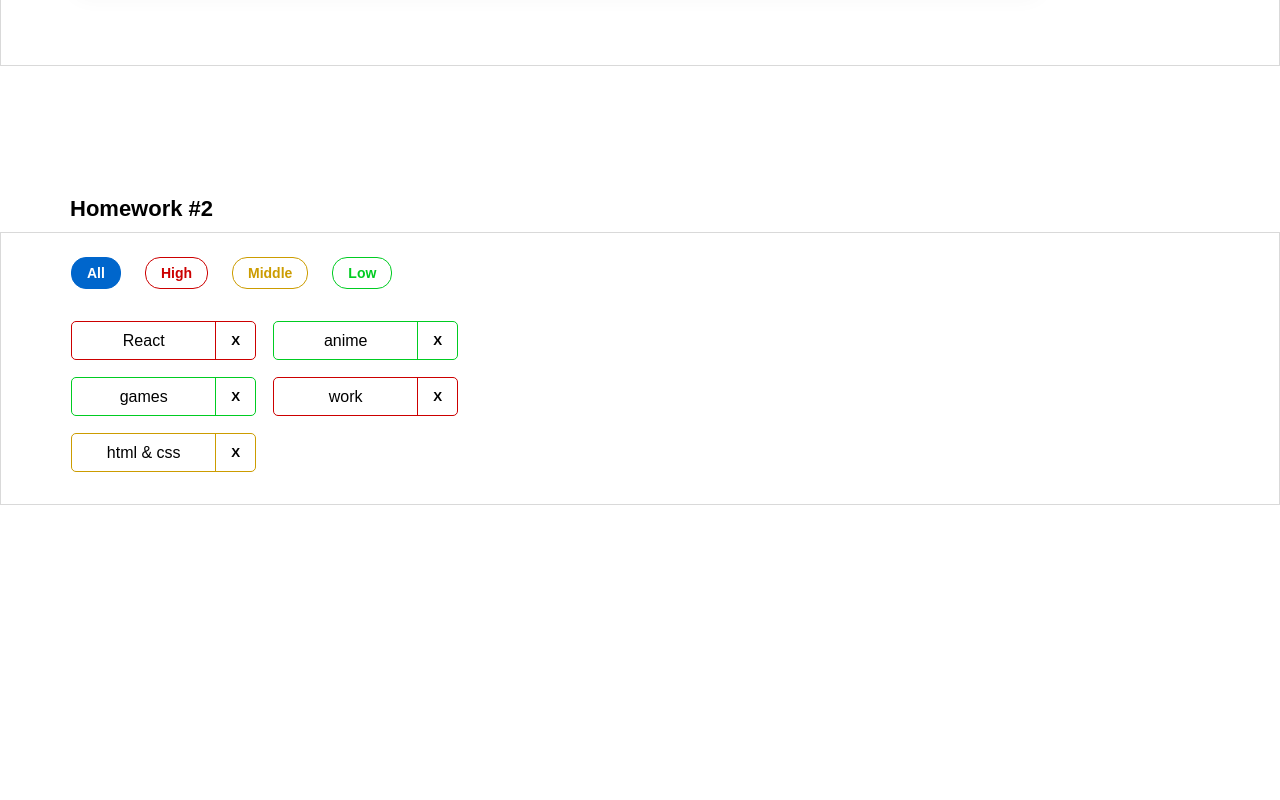
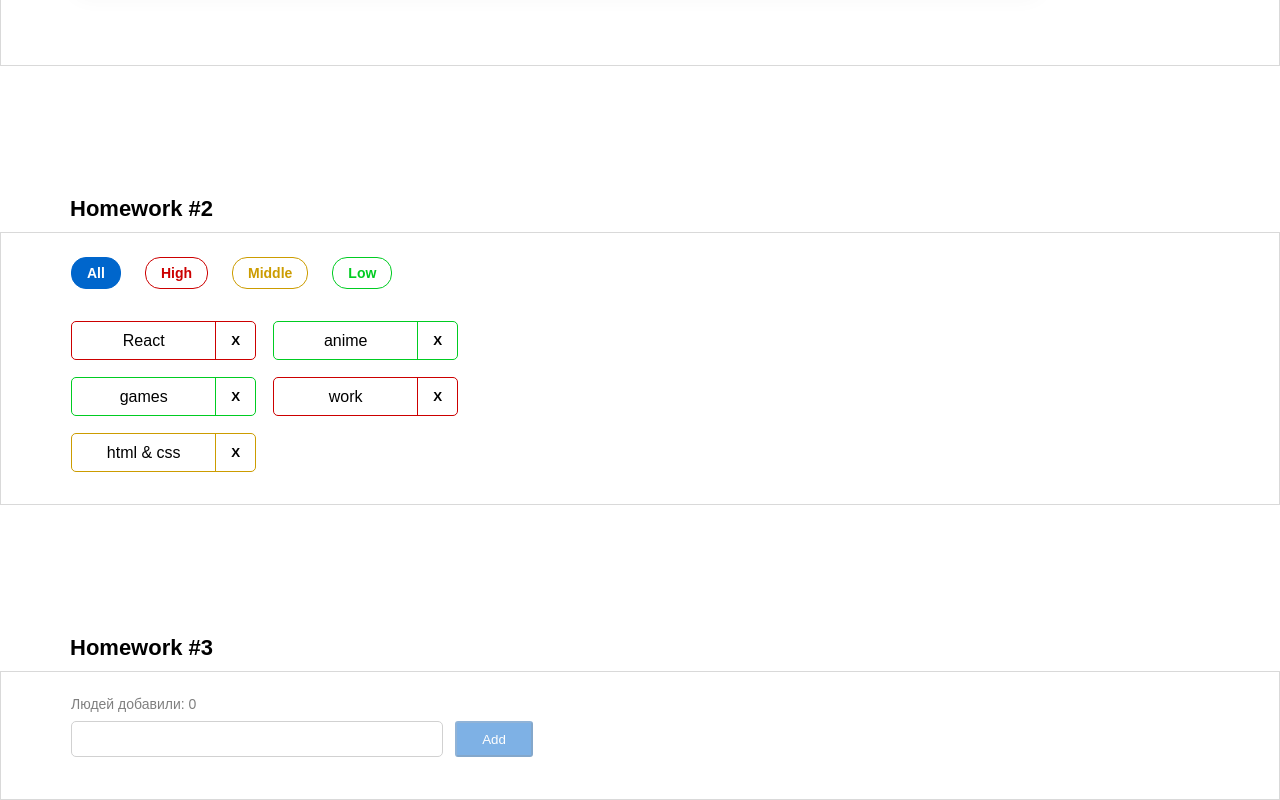
Before and after one commit to 1rko/sprint2_hw, a React (Create React App) app: page /#/pre-junior in a window 1280 px wide. Shown: the part 471-1271 px from the top of the page. Before the commit the page ends 976 px from the top, so only its background shows below. Built offline with nearby package versions, Linux system fonts and the light colour scheme.

Commit message:
Sprint2-HW3

```diff
--- a/package.json
+++ b/package.json
@@ -21,7 +21,6 @@
     "react-dom": "18.2.0",
     "react-redux": "8.0.4",
     "react-router-dom": "6.4.3",
-    "react-scripts": "5.0.1",
     "redux": "4.2.0",
     "typescript": "4.7.4",
     "uuid": "9.0.0",
@@ -54,6 +53,7 @@
     ]
   },
   "devDependencies": {
-    "eslint-config-react-app": "^7.0.1"
+    "eslint-config-react-app": "^7.0.1",
+    "react-scripts": "5.0.1"
   }
 }
--- a/src/s1-main/App.tsx
+++ b/src/s1-main/App.tsx
@@ -2,6 +2,7 @@
 import s from './App.module.css'
 import HW1 from '../s2-homeworks/hw01/HW1'
 import HW2 from "../s2-homeworks/hw02/HW2";
+import HW3 from "../s2-homeworks/hw03/HW3";
 
 function App() {
     return (
@@ -9,7 +10,7 @@
             <HW1/>
             {/*раскомментировать по ходу выполнения*/}
             <HW2/>
-            {/*<HW3/>*/}
+            <HW3/>
             {/*<HW4/>*/}
 
             {/*при выполнении дз 5 и более - закомментировать здесь дз 1-4, так как они есть внутри дз 5*/}
--- a/src/s2-homeworks/hw02/affairs/affair/Affair.tsx
+++ b/src/s2-homeworks/hw02/affairs/affair/Affair.tsx
@@ -2,7 +2,6 @@
 import { AffairType } from '../../HW2'
 import s from './Affair.module.css'
 import s2 from '../Affairs.module.css'
-import affairs from "../Affairs";
 
 type AffairPropsType = {
     // key не нужно типизировать
--- a/src/s2-homeworks/hw03/Greeting.module.css
+++ b/src/s2-homeworks/hw03/Greeting.module.css
@@ -2,34 +2,73 @@
 }
 
 .inputAndButtonContainer {
+    display: flex;
+    gap: 12px;
 }
 
 .error {
+    font-family: "Montserrat", sans-serif;
+    font-weight: 400;
+    font-size: 14px;
+    color: #c00;
+    margin-top: 10px;
 }
 
 .input {
+    border: 1px solid #d1d1d1;
+    border-radius: 5px;
+    width: 372px;
+    height: 36px;
 }
 
 .input:focus {
+    padding: 8px 12px;
+    font-family: "Montserrat Medium", sans-serif;
+    font-weight: 500;
+    font-size: 16px;
+    color: #000;
 }
 
 .errorInput {
+    border: 1px solid #c00;
+    border-radius: 5px;
+    width: 372px;
+    height: 36px;
 }
 
 .button {
+    border-radius: 3px;
+    padding: 5px 24px;
+    width: 78px;
+    height: 36px;
+    background: #06c;
+    opacity: 1;
+    color: white;
 }
 
 .button:focus {
 }
 
 .button:active {
+
 }
 
 .button:disabled {
+    opacity: 0.5;
 }
 
 .text {
+    font-family: "Montserrat", sans-serif;
+    font-weight: 400;
+    font-size: 14px;
+    color: rgba(0, 0, 0, 0.5);
+    margin-bottom: 9px;
 }
 
 .greeting {
+    font-family: "Montserrat", sans-serif;
+    font-weight: 500;
+    font-size: 14px;
+    color: #000;
+    margin-top: 10px;
 }
--- a/src/s2-homeworks/hw03/Greeting.tsx
+++ b/src/s2-homeworks/hw03/Greeting.tsx
@@ -2,14 +2,14 @@
 import s from './Greeting.module.css'
 
 type GreetingPropsType = {
-    name: any // need to fix any
-    setNameCallback: any // need to fix any
-    addUser: any // need to fix any
-    onBlur: any // need to fix any
-    onEnter: any // need to fix any
-    error: any // need to fix any
-    totalUsers: any // need to fix any
-    lastUserName?: any // need to fix any
+    name: string // need to fix any
+    setNameCallback: (e: ChangeEvent<HTMLInputElement>) => void // need to fix any
+    addUser: () => void // need to fix any
+    onBlur: () => void // need to fix any
+    onEnter: (e: KeyboardEvent<HTMLInputElement>) => void // need to fix any
+    error: string // need to fix any
+    totalUsers: number // need to fix any
+    lastUserName?: string // need to fix any
 }
 
 // презентационная компонента (для верстальщика)
@@ -25,7 +25,7 @@
         lastUserName,
     } // деструктуризация пропсов
 ) => {
-    const inputClass = s.errorInput // need to fix with (?:)
+    const inputClass = error ? s.errorInput : s.input // need to fix with (?:)
 
     return (
         <div id={'hw3-form'} className={s.greetingForm}>
@@ -57,7 +57,7 @@
                     className={s.button}
                     disabled={!name.trim()}
                 >
-                    add
+                    Add
                 </button>
             </div>
 
--- a/src/s2-homeworks/hw03/GreetingContainer.tsx
+++ b/src/s2-homeworks/hw03/GreetingContainer.tsx
@@ -1,20 +1,35 @@
-import React, { ChangeEvent, KeyboardEvent, useState } from 'react'
+import React, {ChangeEvent, KeyboardEvent, useState} from 'react'
 import Greeting from './Greeting'
-import { UserType } from './HW3'
+import {UserType} from './HW3'
 
 type GreetingContainerPropsType = {
-    users: any // need to fix any
-    addUserCallback: any // need to fix any
+    users: UserType[] // need to fix any
+    addUserCallback: (name: string) => void // need to fix any
 }
 
-export const pureAddUser = (name: any, setError: any, setName: any, addUserCallback: any) => {
+export const pureAddUser = (name: string,
+                            setError: (error: string) => void,
+                            setName: (name: string) => void,
+                            addUserCallback: (name: string) => void) => {
     // если имя пустое - показать ошибку, иначе - добавить юзера и очистить инпут
+    if (!name.trim()) {
+        setError('Error: name is empty')
+    } else {
+        addUserCallback(name)
+        setName('')
+    }
 }
 
-export const pureOnBlur = (name: any, setError: any) => { // если имя пустое - показать ошибку
+export const pureOnBlur = (name: string, setError: (error: string) => void) => { // если имя пустое - показать ошибку
+    if (!name.trim()) {
+        setError('Error: name is empty')
+    }
 }
 
-export const pureOnEnter = (e: any, addUser: any) => { // если нажата кнопка Enter - добавить
+export const pureOnEnter = (e: KeyboardEvent<HTMLInputElement>, addUser: () => void) => { // если нажата кнопка Enter - добавить
+    if (e.key === 'Enter') {
+        addUser()
+    }
 }
 
 // более простой и понятный для новичков
@@ -22,15 +37,15 @@
 
 // более современный и удобный для про :)
 const GreetingContainer: React.FC<GreetingContainerPropsType> = ({
-    users,
-    addUserCallback,
-}) => {
+                                                                     users,
+                                                                     addUserCallback,
+                                                                 }) => {
     // деструктуризация пропсов
-    const [name, setName] = useState<any>('') // need to fix any
-    const [error, setError] = useState<any>('') // need to fix any
+    const [name, setName] = useState<string>('') // need to fix any
+    const [error, setError] = useState<string>('') // need to fix any
 
-    const setNameCallback = (e: any) => { // need to fix any
-        setName('some name') // need to fix
+    const setNameCallback = (e: ChangeEvent<HTMLInputElement>) => { // need to fix any
+        setName(e.currentTarget.value) // need to fix
 
         error && setError('')
     }
@@ -42,12 +57,12 @@
         pureOnBlur(name, setError)
     }
 
-    const onEnter = (e: any) => {
+    const onEnter = (e: KeyboardEvent<HTMLInputElement>) => {
         pureOnEnter(e, addUser)
     }
 
-    const totalUsers = 0 // need to fix
-    const lastUserName = 'some name' // need to fix
+    const totalUsers = users.length // need to fix
+    const lastUserName = users[users.length - 1]?.name // need to fix
 
     return (
         <Greeting
--- a/src/s2-homeworks/hw03/HW3.tsx
+++ b/src/s2-homeworks/hw03/HW3.tsx
@@ -1,5 +1,5 @@
-import React, { useState } from 'react'
-import { v1 } from 'uuid'
+import React, {useState} from 'react'
+import {v1} from 'uuid'
 import s2 from '../../s1-main/App.module.css'
 import GreetingContainer from './GreetingContainer'
 
@@ -19,20 +19,24 @@
 
 // types
 export type UserType = {
-    _id: any // need to fix any
-    name: any // need to fix any
+    _id: string // need to fix any
+    name: string // need to fix any
 }
 
-export const pureAddUserCallback = (name: any, setUsers: any, users: any) => { // need to fix any
-    const user = { // need to fix
+export const pureAddUserCallback = (name: string,
+                                    setUsers: (users: UserType[]) => void,
+                                    users: UserType[]) => { // need to fix any
+    const user: UserType = { // need to fix
+        _id: v1(),
+        name: name
     }
     setUsers([...users, user])
 }
 
 const HW3 = () => {
-    const [users, setUsers] = useState<any>([]) // need to fix any
+    const [users, setUsers] = useState<UserType[]>([]) // need to fix any
 
-    const addUserCallback = (name: any) => { // need to fix any
+    const addUserCallback = (name: string) => { // need to fix any
         pureAddUserCallback(name, setUsers, users)
     }
 
```
